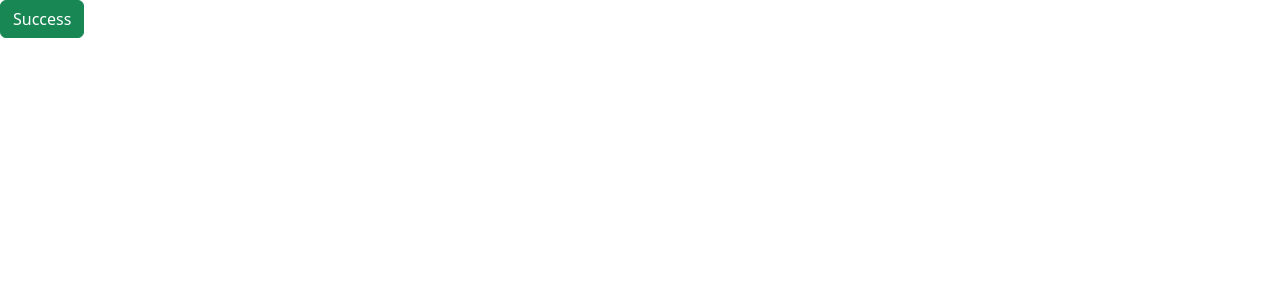
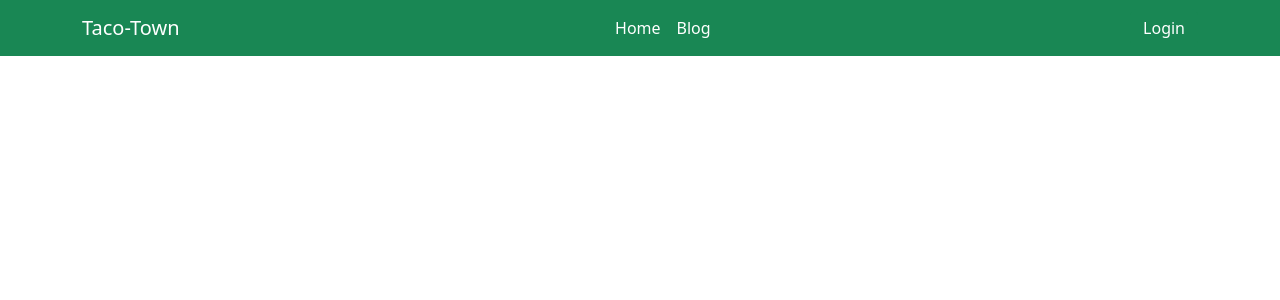
Before and after one commit to joy271f/taco-town-client-side, a React (Vite) app: page / in a window 1280 px wide. Shown: the top 300 px of the page. Built offline with nearby package versions, Linux system fonts and the light colour scheme.

Commit message:
Basic Route && NavBar Done

```diff
--- a/src/App.jsx
+++ b/src/App.jsx
@@ -5,7 +5,6 @@ function App() {
 
   return (
     <>
-       <Button variant="success">Success</Button>
     </>
   )
 }
--- /dev/null
+++ b/src/Layout/Main.jsx
@@ -0,0 +1,12 @@
+import React from 'react';
+import Header from '../pages/Shared/Header/Header';
+
+const Main = () => {
+    return (
+        <div>
+            <Header />
+        </div>
+    );
+};
+
+export default Main;
--- /dev/null
+++ b/src/Routes/Routes.jsx
@@ -0,0 +1,15 @@
+import React from 'react';
+import {
+    createBrowserRouter,
+  } from "react-router-dom";
+import Main from '../Layout/Main';
+
+  const router = createBrowserRouter([
+    {
+      path: "/",
+      element: <Main />,
+    },
+  ]);
+
+
+export default router;
--- a/src/main.jsx
+++ b/src/main.jsx
@@ -3,9 +3,11 @@ import ReactDOM from 'react-dom/client'
 import App from './App.jsx'
 import './index.css'
 import 'bootstrap/dist/css/bootstrap.min.css';
+import { RouterProvider } from 'react-router-dom';
+import router from './Routes/Routes.jsx';
 
 ReactDOM.createRoot(document.getElementById('root')).render(
   <React.StrictMode>
-    <App />
+    <RouterProvider router={router}/>
   </React.StrictMode>,
 )
--- /dev/null
+++ b/src/pages/Shared/Header/Header.jsx
@@ -0,0 +1,29 @@
+import React from 'react';
+import { Button, Container, Nav, Navbar } from 'react-bootstrap';
+import { Link } from 'react-router-dom';
+
+const Header = () => {
+    const user = null;
+    return (
+        <Navbar collapseOnSelect expand="lg" bg="success" variant="dark">
+            <Container>
+                <Navbar.Brand href="#home">Taco-Town</Navbar.Brand>
+                <Navbar.Toggle aria-controls="responsive-navbar-nav" />
+                <Navbar.Collapse id="responsive-navbar-nav">
+                    <Nav className="mx-auto">
+                        <Link className='text-white mx-2 text-decoration-none' to="/">Home</Link>
+                        <Link className='text-white mx-2 text-decoration-none' to="/">Blog</Link>
+                    </Nav>
+                    <Nav>
+                        {user ?
+                            <Button variant="success">Logout</Button> :
+                            <Button variant="success">Login</Button>
+                        }
+                    </Nav>
+                </Navbar.Collapse>
+            </Container>
+        </Navbar>
+    );
+};
+
+export default Header;
```
Also changed, not shown: src/Provider/AuthProvider.jsx (added, +11 -0 lines), 1 other file (tests, documents, lock files or other folders).
